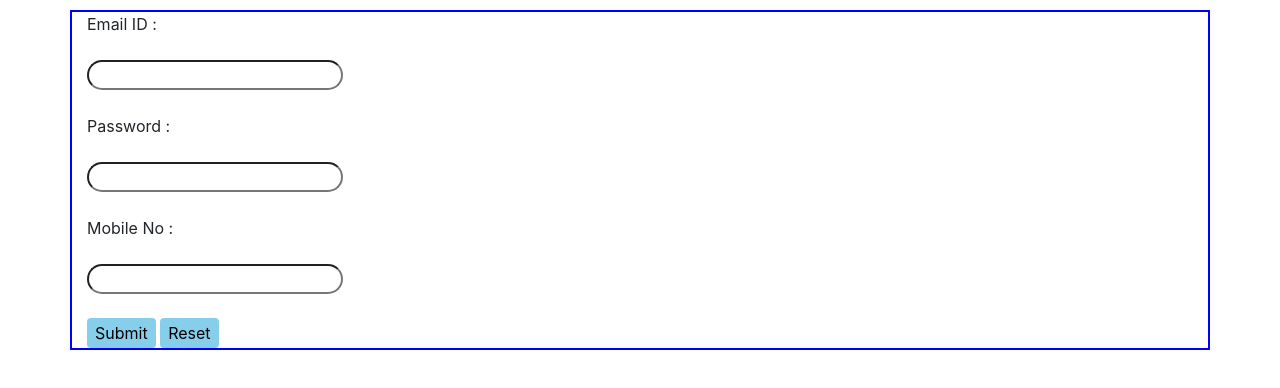
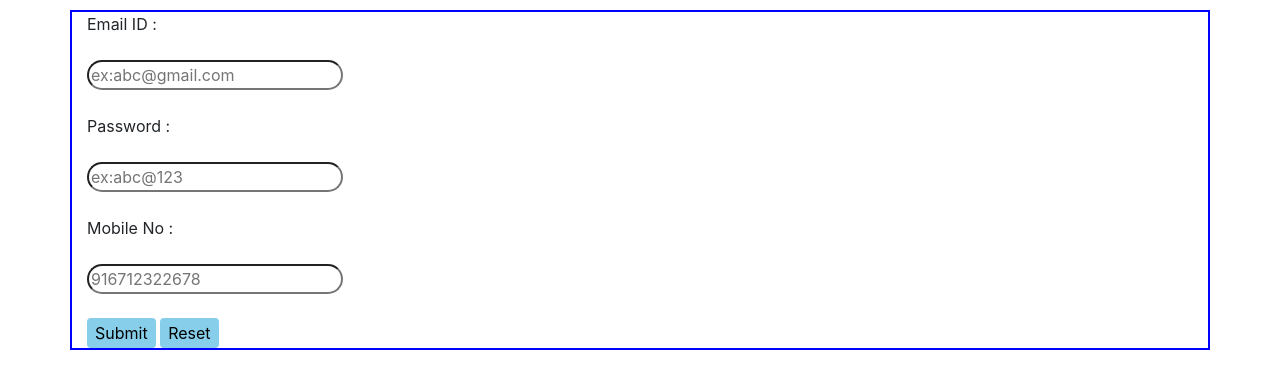
Before and after one commit to shrutita/validationcode.github.io, a plain HTML site: page index.html in a window 1280 px wide. Drawn offline with nearby package versions, Linux system fonts and the light colour scheme.

Commit message:
Update index.html

```diff
--- a/index.html
+++ b/index.html
@@ -35,19 +35,19 @@
 	<tr>
 		<td >Email ID :</td>
 		<br><br>
-		<td ><input type="email" id="email"></td><span id="emailtext"></span><br><br>
+		<td ><input type="email" id="email" placeholder="ex:abc@gmail.com"></td><span id="emailtext"></span><br><br>
 	</tr>
 	<tr>
 		<td >Password :</td>
 
 		<br><br>
-		<td><input type="password" id="pass"></td><span id="passtext"></span><br><br>
+		<td><input type="password" id="pass" placeholder="ex:abc@123"></td><span id="passtext"></span><br><br>
 
 	</tr>
 	<tr>
 		<td>Mobile No :</td>
 		<br><br>
-		<td><input type="tel" id="num"></td><span id="numtext"></span><br><br>
+		<td><input type="tel" id="num" placeholder="916712322678"></td><span id="numtext"></span><br><br>
 	</tr>
 	<input type="submit" style="border-radius: 4px;border: 2px solid skyblue;background-color: skyblue;">
 		<input type="reset" style="border-radius: 4px;border: 2px solid skyblue;background-color: skyblue;">
```
